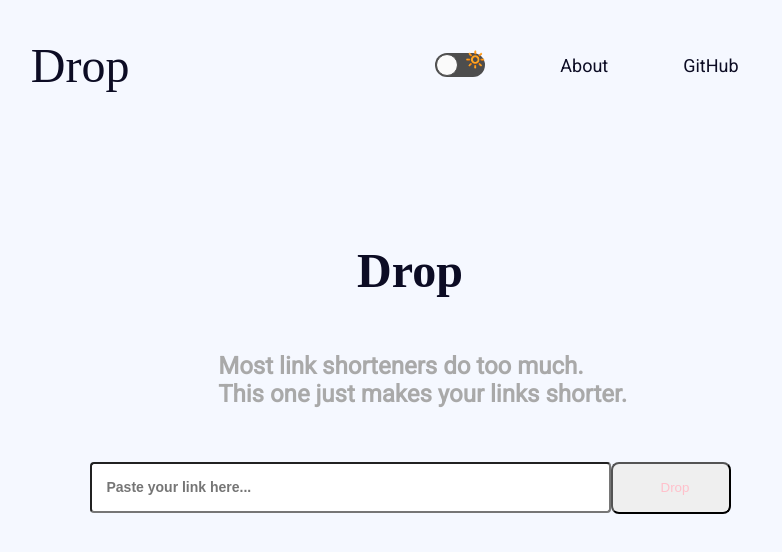
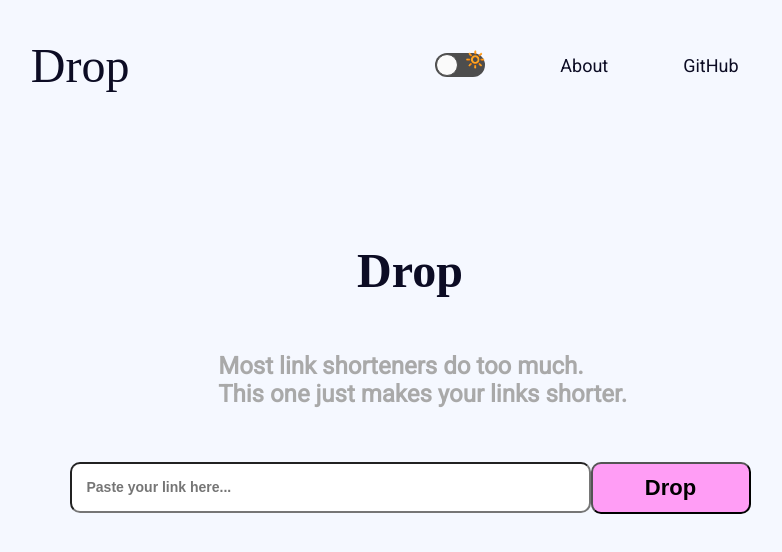
Before and after one commit to kuttim/drop-frontend, a React (Create React App) app: page / in a window 1280 px wide. Shown: the top 552 px of the page, without its empty margins (230-1012 px from the left). Built offline with nearby package versions, Linux system fonts and the light colour scheme; a web font is replaced by a local one.

Commit message:
scss nesting & correct color scheme

```diff
--- a/src/theme/global.scss
+++ b/src/theme/global.scss
@@ -75,20 +75,21 @@ body {
     height: 45px;
     width: 500px;
   }
-}
+  & input[type='text'] {
+    border-radius: 10px;
 
-input[type='text'] {
-  border-radius: 4px;
     padding-left: 15px;
     color: $dark-secondary-text;
     font-weight: 600;
     font-size: 14px;
   }
-
-input[type='button'] {
-  padding-left: 15px;
-  color: pink;
-  width: 120px;
+  & input[type='button'] {
+    background-color: #ff9df5;
+    color: black;
+    font-weight: 600;
+    font-size: 22px;
+    width: 160px;
     height: 52px;
-  border-radius: 8px;
+    border-radius: 10px;
   }
+}
```
Lines whose indentation alone changed are shown as unchanged.
